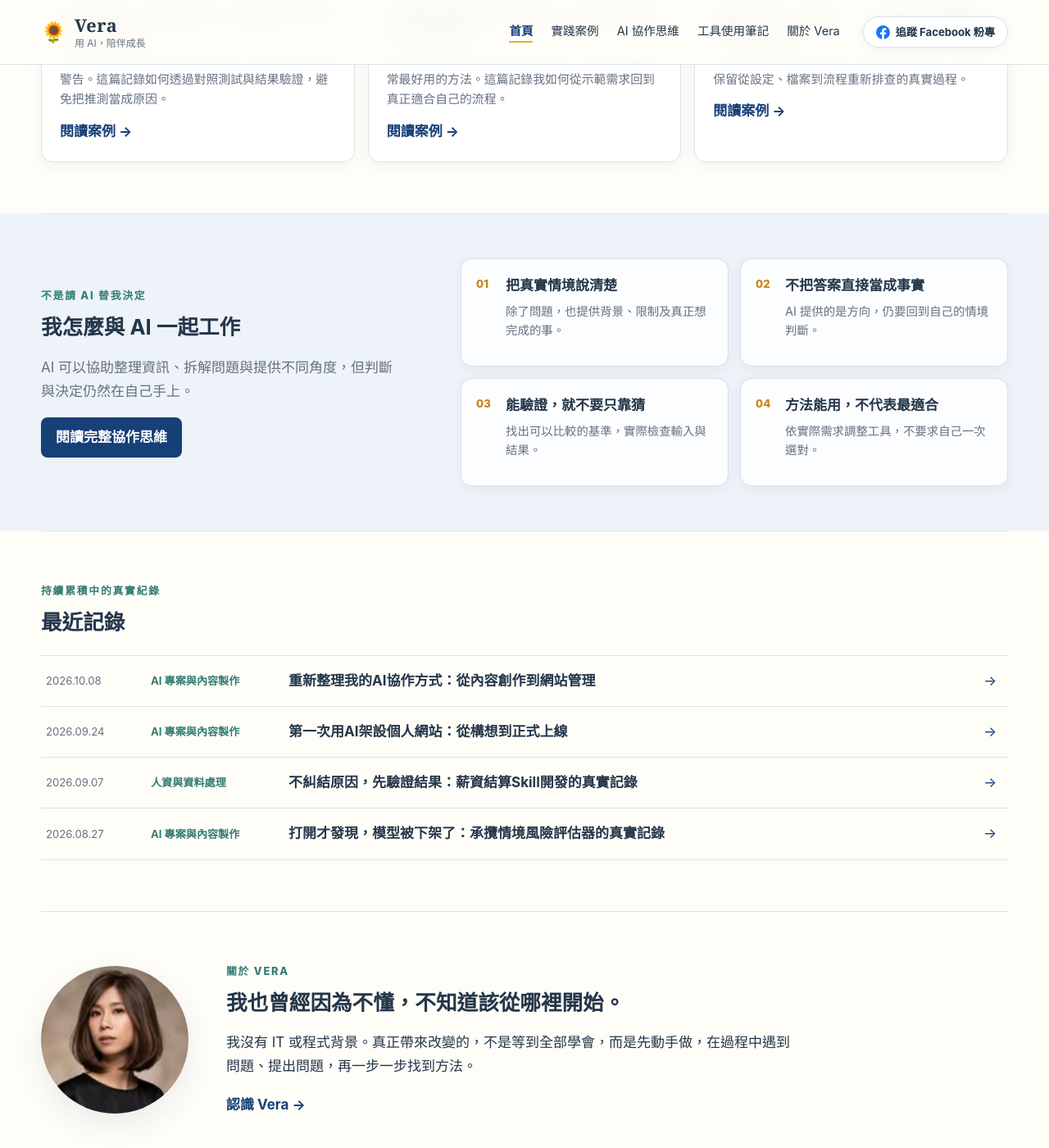
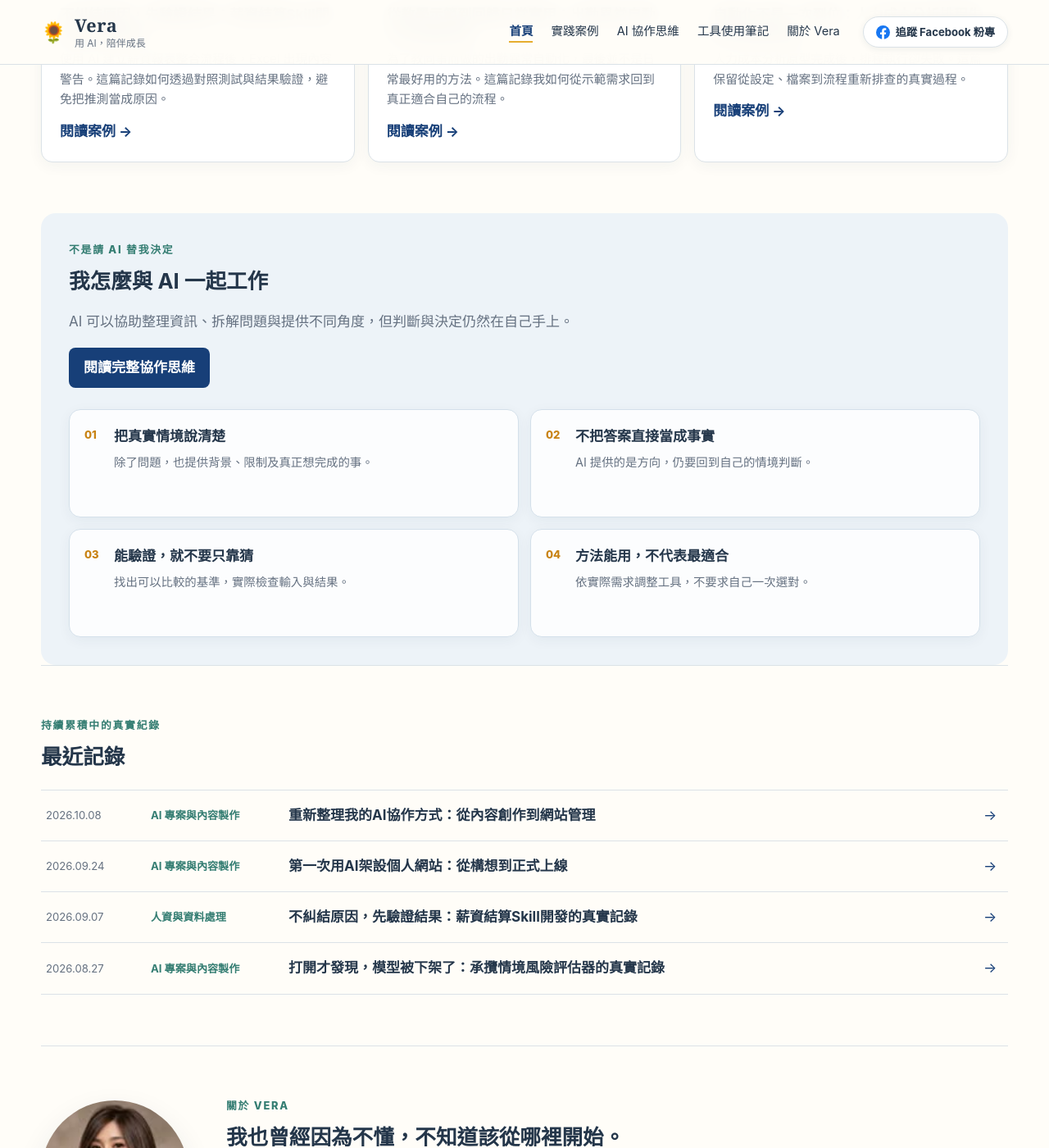
Before and after one commit to Vera-With-AI/Vera-With-AI.github.io, a Jekyll site: the page built from index.md, in a window 1280 px wide and 1400 px high, scrolled down 1229 px. Shown: the whole window at 82% size. Built offline with Jekyll 4.4.1, drawn with Linux system fonts in a browser that asks for light colours.

Commit message:
統一首頁協作區塊版面

```diff
--- a/_config.yml
+++ b/_config.yml
@@ -13,7 +13,7 @@ collections:
 
 markdown: kramdown
 
-css_version: 46
+css_version: 47
 
 exclude:
   - _templates
--- a/assets/css/style.css
+++ b/assets/css/style.css
@@ -84,12 +84,12 @@ h3 { font-size: 1.08rem; }
 .article-meta { display: flex; justify-content: space-between; gap: 12px; color: var(--muted); font-size: .75rem; font-weight: 700; }
 .article-meta span { color: var(--teal); }
 .mobile-link { display: none; margin-top: 24px; }
-.principles-section { display: grid; grid-template-columns: .82fr 1.18fr; gap: 48px; align-items: center; padding-block: 54px; background: var(--blue-wash); border-color: #d4e0ea; box-shadow: 0 0 0 100vmax var(--blue-wash); clip-path: inset(0 -100vmax); }
-.principles-intro { max-width: 430px; }
+.principles-section { padding: 34px; background: var(--blue-wash); border: 0; border-radius: 18px; }
+.principles-intro { max-width: 760px; }
 .principles-intro p:not(.eyebrow) { color: var(--muted); }
 .principles-section .button-light { color: #fff; background: var(--navy); }
 .principles-section .button-light:hover { background: var(--navy-deep); }
-.principle-list { display: grid; grid-template-columns: repeat(2, minmax(0, 1fr)); gap: 14px; list-style: none; padding: 0; margin: 0; counter-reset: principles; }
+.principle-list { display: grid; grid-template-columns: repeat(2, minmax(0, 1fr)); gap: 14px; list-style: none; padding: 0; margin: 26px 0 0; counter-reset: principles; }
 .principle-list li { min-height: 132px; padding: 20px 18px 18px 54px; position: relative; counter-increment: principles; background: rgba(255,255,255,.82); border: 1px solid #d4e0ea; border-radius: 14px; box-shadow: 0 4px 16px rgba(29, 50, 73, .05); }
 .principle-list li::before { content: "0" counter(principles); position: absolute; top: 19px; left: 18px; color: #c88314; font-size: .82rem; font-weight: 800; }
 .principle-list strong { display: block; margin-bottom: 6px; color: var(--text); line-height: 1.5; }
@@ -165,7 +165,6 @@ h3 { font-size: 1.08rem; }
   .fb-link { margin-left: auto; }
   .home-hero { grid-template-columns: 1fr 300px; gap: 28px; }
   .problem-grid, .featured-grid { gap: 14px; }
-  .principles-section { gap: 42px; }
 }
 
 @media (max-width: 760px) {
@@ -181,8 +180,7 @@ h3 { font-size: 1.08rem; }
   .home-section { padding: 44px 0; }
   .problem-grid, .featured-grid, .case-list, .mini-grid { grid-template-columns: 1fr; }
   .problem-card { min-height: 0; }
-  .principles-section { grid-template-columns: 1fr; gap: 28px; padding-block: 44px; }
-  .principles-intro { max-width: 680px; }
+  .principles-section { padding: 28px; }
   .latest-item { grid-template-columns: 86px 1fr 18px; gap: 12px; }
   .latest-topic { grid-column: 2; grid-row: 1; }
   .latest-item strong { grid-column: 1 / 3; }
@@ -213,7 +211,8 @@ h3 { font-size: 1.08rem; }
   .problem-card { padding: 14px; }
   .problem-card h3 { margin: 8px 0 10px; font-size: 1rem; }
   .problem-card .text-link { font-size: .84rem; }
-  .principle-list { grid-template-columns: 1fr; }
+  .principles-section { padding: 22px 18px; }
+  .principle-list { grid-template-columns: 1fr; margin-top: 22px; }
   .principle-list li { min-height: 0; }
   .article-card, .case-card, .tool-guidance, .next-step, .post-end { padding: 18px; }
   .case-card.has-image { padding: 0; }
```
